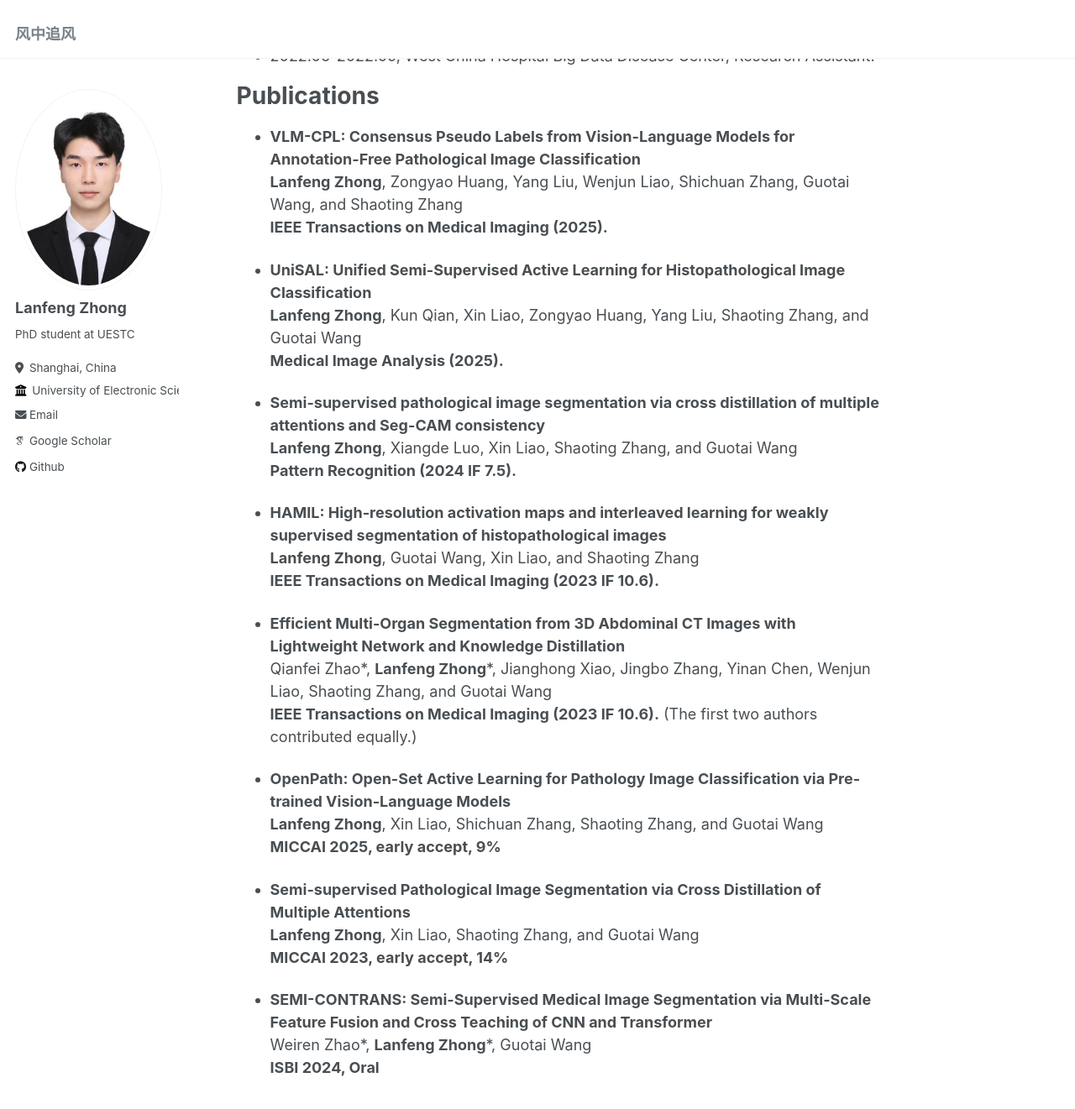
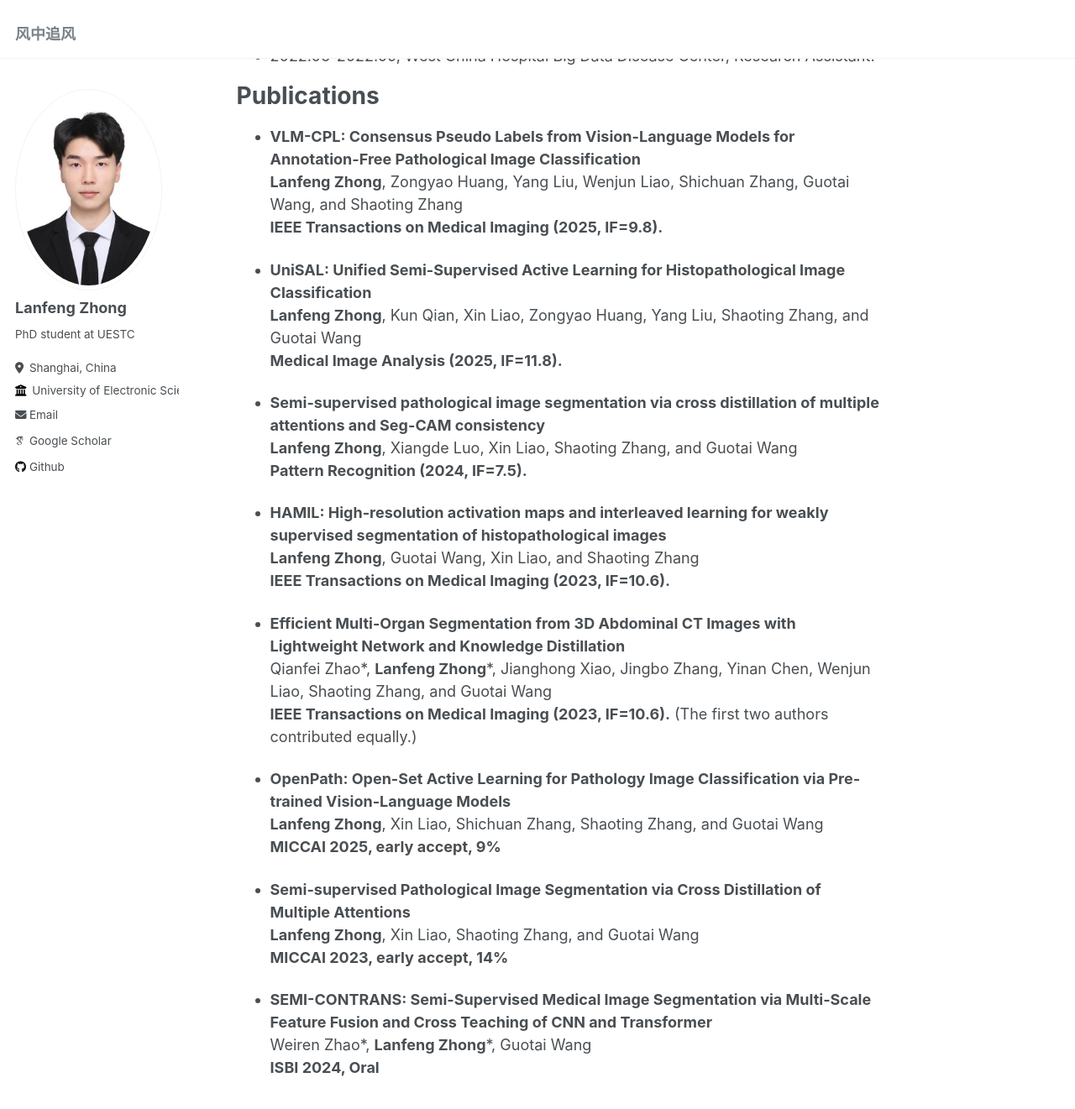
Before and after one commit to lanfz2000/lanfz2000.github.io, a Jekyll site: the page built from _pages/about.md, in a window 1280 px wide and 1400 px high, scrolled down 593 px. Shown: the top 1321 px of the window at 84% size. Built offline with Jekyll 4.4.1, drawn with Linux system fonts in a browser that asks for light colours; some web fonts are replaced.

Commit message:
Update about.md

```diff
--- a/_pages/about.md
+++ b/_pages/about.md
@@ -24,23 +24,23 @@ About me
 # Publications
 - **VLM-CPL: Consensus Pseudo Labels from Vision-Language Models for Annotation-Free Pathological Image Classification**
 **Lanfeng Zhong**, Zongyao Huang, Yang Liu, Wenjun Liao, Shichuan Zhang, Guotai Wang, and Shaoting Zhang
-**IEEE Transactions on Medical Imaging (2025).**
+**IEEE Transactions on Medical Imaging (2025, IF=9.8).**
 
 - **UniSAL: Unified Semi-Supervised Active Learning for Histopathological Image Classification**
 **Lanfeng Zhong**, Kun Qian, Xin Liao, Zongyao Huang, Yang Liu, Shaoting Zhang, and Guotai Wang
-**Medical Image Analysis (2025).**
+**Medical Image Analysis (2025, IF=11.8).**
 
 - **Semi-supervised pathological image segmentation via cross distillation of multiple attentions and Seg-CAM consistency**
 **Lanfeng Zhong**, Xiangde Luo, Xin Liao, Shaoting Zhang, and Guotai Wang
-**Pattern Recognition (2024 IF 7.5).**
+**Pattern Recognition (2024, IF=7.5).**
 
 - **HAMIL: High-resolution activation maps and interleaved learning for weakly supervised segmentation of histopathological images**
 **Lanfeng Zhong**, Guotai Wang, Xin Liao, and Shaoting Zhang
-**IEEE Transactions on Medical Imaging (2023 IF 10.6).**
+**IEEE Transactions on Medical Imaging (2023, IF=10.6).**
 
 - **Efficient Multi-Organ Segmentation from 3D Abdominal CT Images with Lightweight Network and Knowledge Distillation**
 Qianfei Zhao*, **Lanfeng Zhong**\*, Jianghong Xiao, Jingbo Zhang, Yinan Chen, Wenjun Liao, Shaoting Zhang, and Guotai Wang
-**IEEE Transactions on Medical Imaging (2023 IF 10.6).** (The first two authors contributed equally.)
+**IEEE Transactions on Medical Imaging (2023, IF=10.6).** (The first two authors contributed equally.)
 
 - **OpenPath: Open-Set Active Learning for Pathology Image Classification via Pre-trained Vision-Language Models**
 **Lanfeng Zhong**, Xin Liao, Shichuan Zhang, Shaoting Zhang, and Guotai Wang
```
